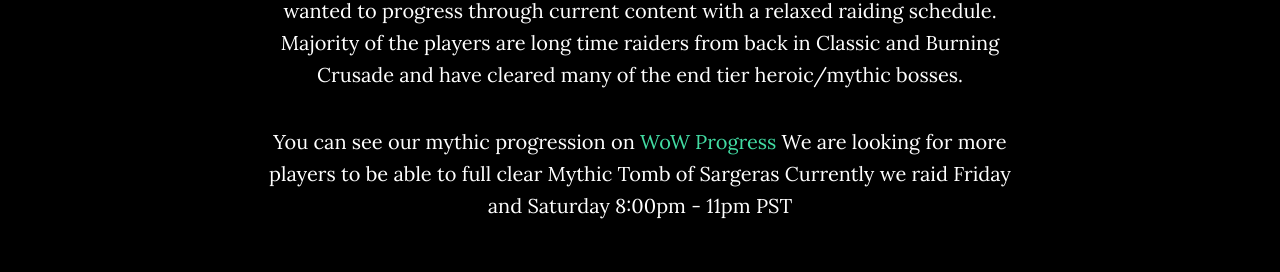
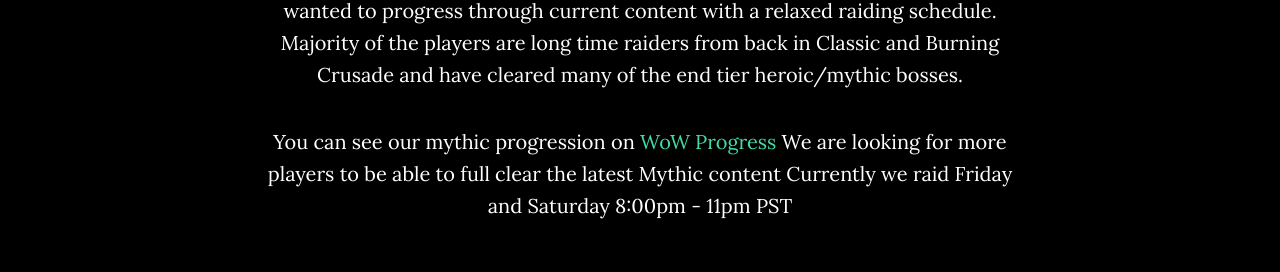
Before and after one commit to Rich7690/winter-is-coming-site, a plain HTML site: page index.html in a window 1280 px wide. Shown: the part 1155-1427 px from the top of the page. Drawn offline with nearby package versions, Linux system fonts and the light colour scheme.

Commit message:
Update index.html

```diff
--- a/index.html
+++ b/index.html
@@ -99,7 +99,7 @@
                 </p>
                 <p>
                     You can see our mythic progression on <a href="https://www.wowprogress.com/guild/us/proudmoore/Winter+ls+Coming">WoW Progress</a>
-                    We are looking for more players to be able to full clear Mythic Tomb of Sargeras
+                    We are looking for more players to be able to full clear the latest Mythic content
                     Currently we raid Friday and Saturday 8:00pm - 11pm PST
                 </p>
             </div>
```
